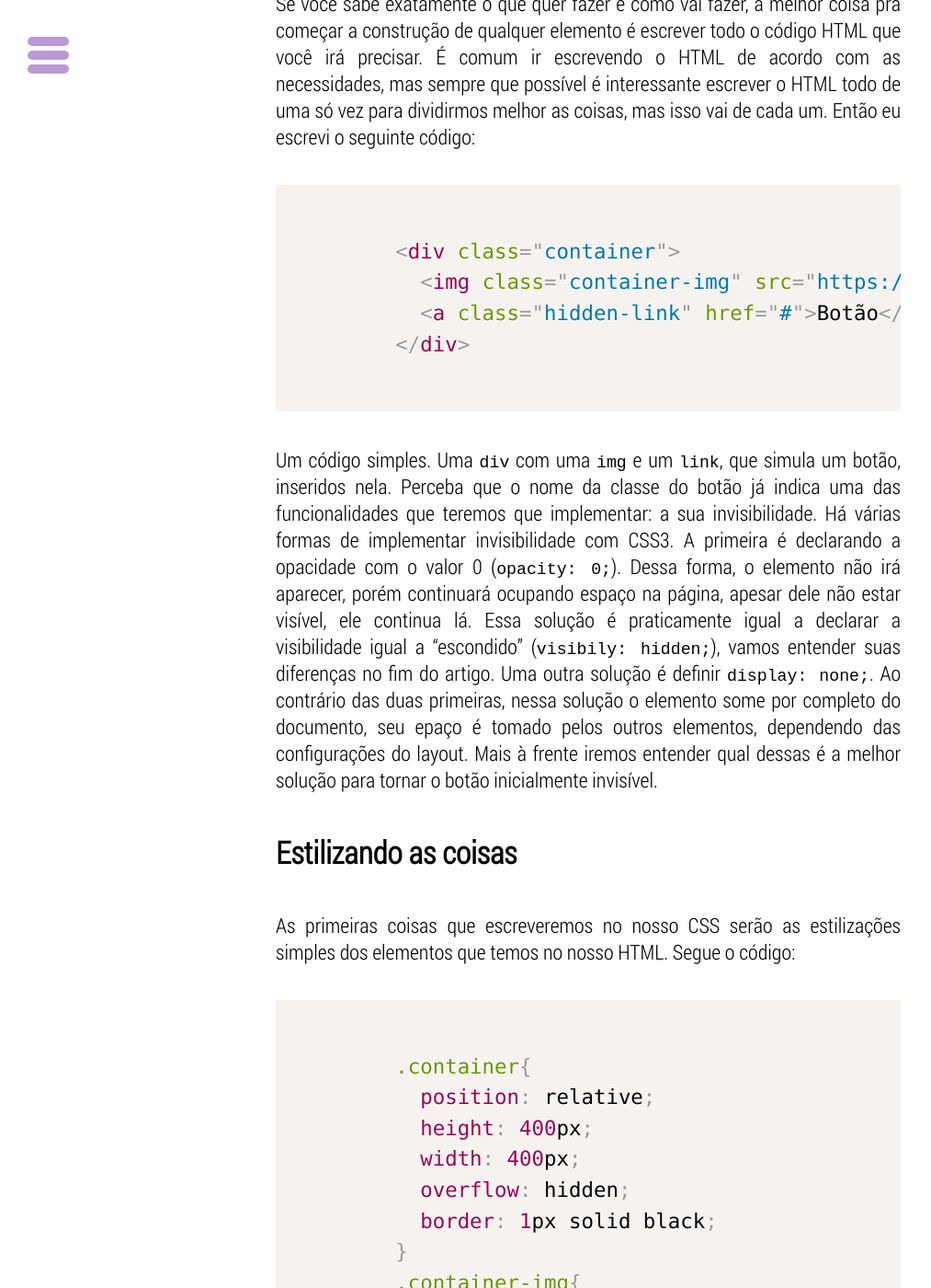
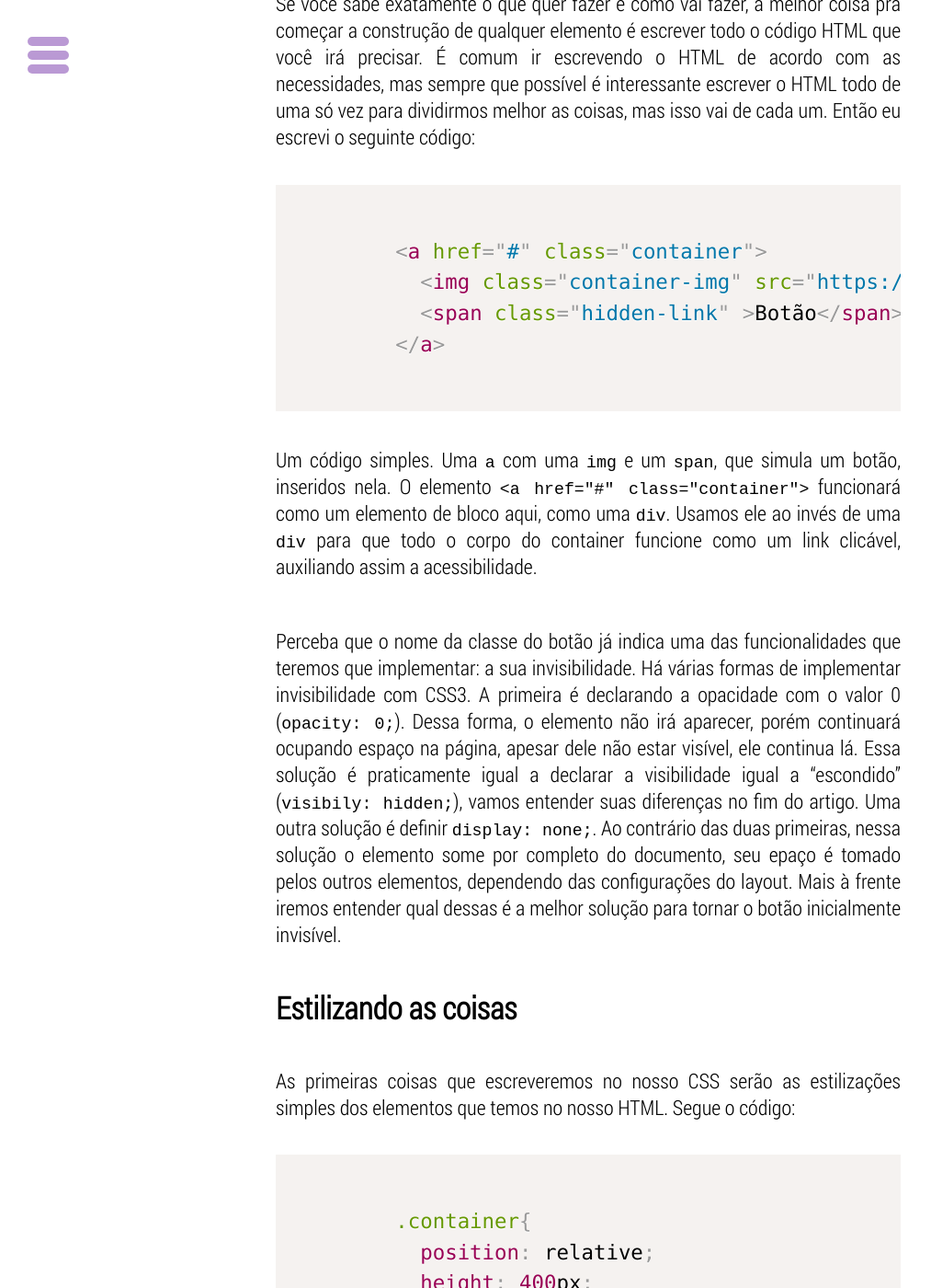
Before and after one commit to batoreh/netoguimaraes.github.io, a Jekyll site: the page built from _posts/2016-05-29-css-comentado-thumbnail-com-botao-oculto.md, in a window 1280 px wide and 1400 px high, scrolled down 1646 px. Shown: the whole window at 92% size, without its empty margins (0-1013 px from the left). Built offline with Jekyll 4.4.1, drawn with Linux system fonts in a browser that asks for light colours; comment, search, counter and statistics services are not loaded; some of the changed text lies outside the part shown.

Commit message:
edit post #css-comentado 01

```diff
--- a/_posts/2016-05-29-css-comentado-thumbnail-com-botao-oculto.md
+++ b/_posts/2016-05-29-css-comentado-thumbnail-com-botao-oculto.md
@@ -26,14 +26,16 @@ Se você sabe exatamente o que quer fazer e como vai fazer, a melhor coisa pra c
 
 <pre>
 	<code class="language-markup">
-		&lt;div class=&quot;container&quot;&gt;
+		&lt;a href=&quot;#&quot; class=&quot;container&quot;&gt;
 		  &lt;img class=&quot;container-img&quot; src=&quot;https://static.pexels.com/photos/6413/people-eyes-playing-young.jpg&quot; alt=&quot;a boy with a ball&quot;/&gt;
-		  &lt;a class=&quot;hidden-link&quot; href=&quot;#&quot;&gt;Bot&atilde;o&lt;/a&gt;
-		&lt;/div&gt;
+		  &lt;span class=&quot;hidden-link&quot; &gt;Bot&atilde;o&lt;/span&gt;
+		&lt;/a&gt;
 	</code>
 </pre>
 
-Um código simples. Uma <code>div</code> com uma <code>img</code> e um <code>link</code>, que simula um botão, inseridos nela. Perceba que o nome da classe do botão já indica uma das funcionalidades que teremos que implementar: a sua invisibilidade. Há várias formas de implementar invisibilidade com CSS3. A primeira é declarando a opacidade com o valor 0 (<code>opacity: 0;</code>). Dessa forma, o elemento não irá aparecer, porém continuará ocupando espaço na página, apesar dele não estar visível, ele continua lá. Essa solução é praticamente igual a declarar a visibilidade igual a "escondido" (<code>visibily: hidden;</code>), vamos entender suas diferenças no fim do artigo. Uma outra solução é definir <code>display: none;</code>. Ao contrário das duas primeiras, nessa solução o elemento some por completo do documento, seu epaço é tomado pelos outros elementos, dependendo das configurações do layout. Mais à frente iremos entender qual dessas é a melhor solução para tornar o botão inicialmente invisível.
+Um código simples. Uma <code>a</code> com uma <code>img</code> e um <code>span</code>, que simula um botão, inseridos nela. O elemento <code>&lt;a href=&quot;#&quot; class=&quot;container&quot;&gt;</code> funcionará como um elemento de bloco aqui, como uma <code>div</code>. Usamos ele ao invés de uma <code>div</code> para que todo o corpo do container funcione como um link clicável, auxiliando assim a acessibilidade.
+
+Perceba que o nome da classe do botão já indica uma das funcionalidades que teremos que implementar: a sua invisibilidade. Há várias formas de implementar invisibilidade com CSS3. A primeira é declarando a opacidade com o valor 0 (<code>opacity: 0;</code>). Dessa forma, o elemento não irá aparecer, porém continuará ocupando espaço na página, apesar dele não estar visível, ele continua lá. Essa solução é praticamente igual a declarar a visibilidade igual a "escondido" (<code>visibily: hidden;</code>), vamos entender suas diferenças no fim do artigo. Uma outra solução é definir <code>display: none;</code>. Ao contrário das duas primeiras, nessa solução o elemento some por completo do documento, seu epaço é tomado pelos outros elementos, dependendo das configurações do layout. Mais à frente iremos entender qual dessas é a melhor solução para tornar o botão inicialmente invisível.
 
 ## Estilizando as coisas
 
```
Also changed, not shown: other parts of _posts/2016-05-29-css-comentado-thumbnail-com-botao-oculto.md (+2 -2 lines), 10 other files.
